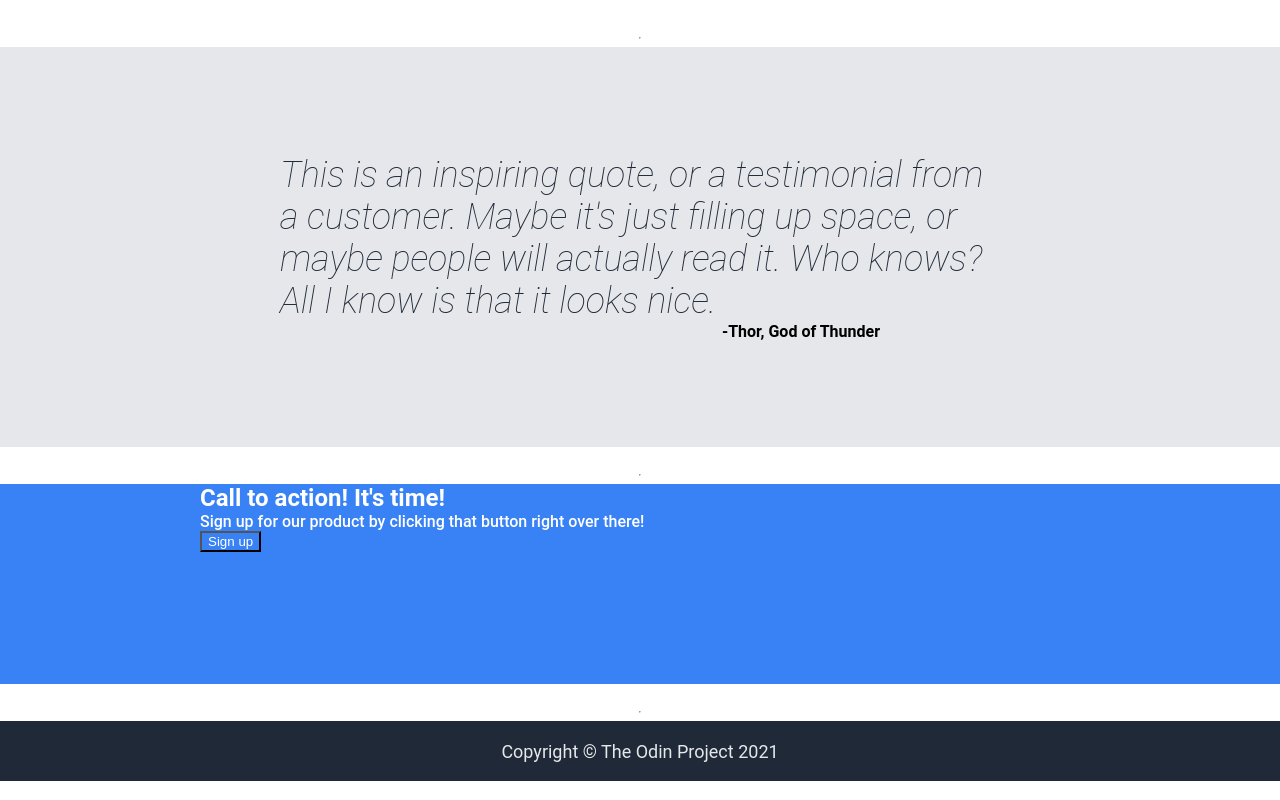
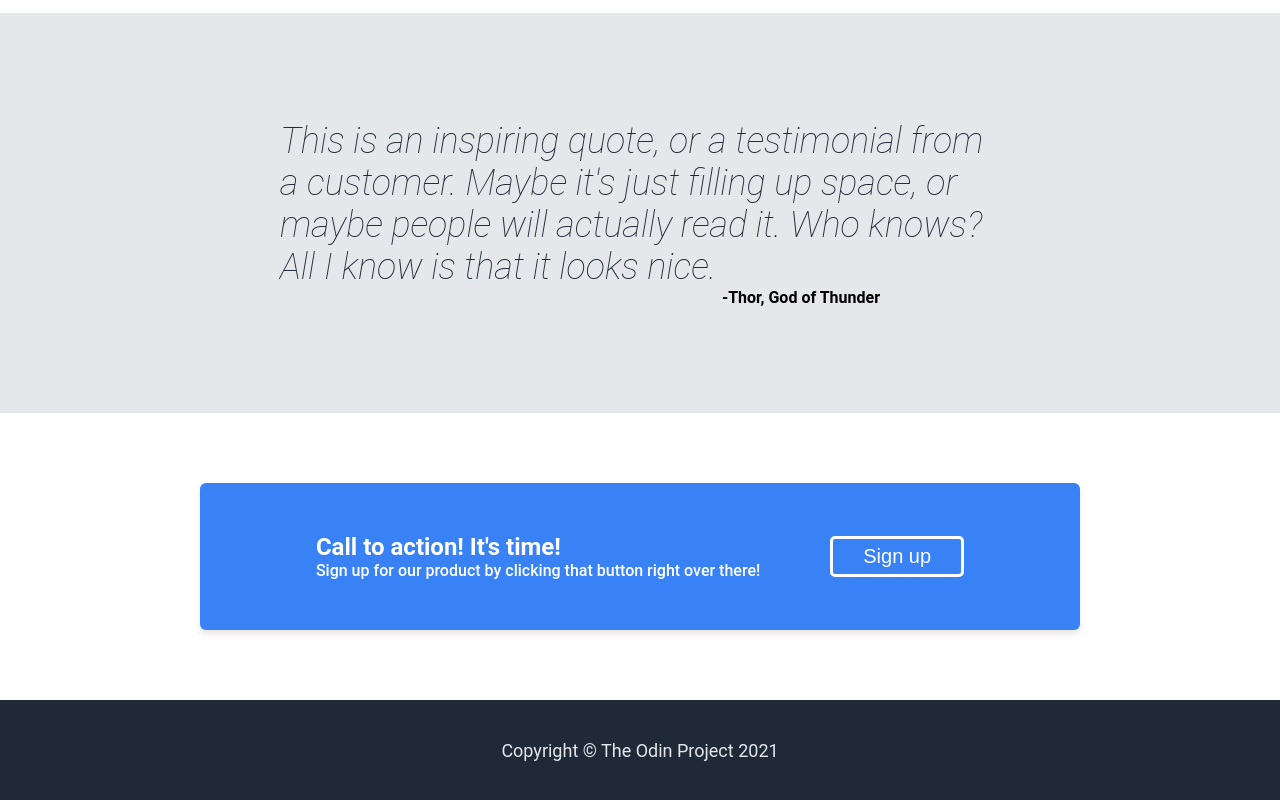
Before and after one commit to maggyleet/landing-page, a plain HTML site: page index.html in a window 1280 px wide. Shown: the part 889-1689 px from the top of the page. Drawn offline with Linux system fonts and the light colour scheme.

Commit message:
Finish styling  button

```diff
--- a/index.html
+++ b/index.html
@@ -37,11 +37,11 @@
         </div>
     </div>
 
-    <br>
-    <hr>
+
 
     <div class="two">
-        <div style=" font-size: 36px;color: #1f2937; font-weight: 900; text-align: center;">Some random information.
+        <div style=" font-size: 36px;color: #1f2937; font-weight: 900; text-align: center; padding-bottom: 40px;">Some
+            random information.
         </div>
         <div class="container">
             <div class="lkm">
@@ -64,8 +64,7 @@
 
     </div>
 
-    <br>
-    <hr>
+
 
     <div class="three">
         <div style="font-size: 36px;  font-style:italic;font-weight: 100;color: #1f2937;max-width: 720px;">This is an
@@ -75,20 +74,21 @@
         <div style="font-weight: 600;align-self: self-end; padding-right:200px ;">-Thor, God of Thunder</div>
     </div>
 
-    <br>
-    <hr>
+
 
     <div class="four">
-        <div class="four1">
-            <div style="font-weight: 700; color: white;font-size: 24px;">Call to action! It's time!</div>
-            <div style="font-weight: 500; color: white;">Sign up for our product by clicking that button right over
-                there!</div></div>
-            <div><button class="button-class">Sign up</button></div>
+        <div class="blue-box">
+            <div class="four1">
+                <div style="font-weight: 700; color: white;font-size: 24px;">Call to action! It's time!</div>
+                <div style="font-weight: 500; color: white;">Sign up for our product by clicking that button right over
+                    there!</div>
+            </div>
+            <div><button class="button-class2">Sign up</button></div>
+        </div>
 
     </div>
 
-    <br>
-    <hr>
+
 
     <div class="five">
         Copyright &copy; The Odin Project 2021
--- a/style.css
+++ b/style.css
@@ -1,19 +1,11 @@
 body {
     font-family: 'Roboto', sans-serif;
-    /* color: white; */
 }
 
 body {
-    /* font-family: Roboto, sans-serif; */
     margin: 0;
-    /* background: #aaa; */
-    /* color: #333; */
-    /* I'll give you this one for free lol */
     display: flex;
     flex-direction: column;
-    /* align-items: center; */
-    /* justify-content: center; */
-    /* padding: 0 150px; */
 }
 
 .header {
@@ -30,8 +22,6 @@ ul {
     gap: 15px;
 }
 
-
-
 .one {
     font-family: 'Roboto', sans-serif;
     color: white;
@@ -47,13 +37,6 @@ ul {
     gap: 8px;
 }
 
-
-/* .logo{
-    font-size: 24px;
-    color: #f9faf8;
-    font-weight: 900;
-} */
-
 .header-bottom {
     display: flex;
     justify-content: space-between;
@@ -68,17 +51,6 @@ ul {
     width: 800px;
 }
 
-/* .hero-main{
-    font-size: 48px;
-    color: #f9faf8;
-    font-weight: 900;
-} */
-
-/* .header-link, .hero-sec{
-    font-size: 18px;
-    color: #e5e7eb;
-} */
-
 button,
 .four1 {
     background-color: #3882f6;
@@ -91,22 +63,6 @@ button,
     font-size: 20px;
     border-color: #3882f6;
 }
-
-/* .button-class{
-    background-color: #4CAF50;
-            color: white;
-            padding: 10px 20px;
-            text-align: center;
-            border: none;
-            border-radius: 5px;
-            cursor: pointer;
-} */
-
-/* .info{
-    font-size: 36px;
-    color: #1f2937;
-    font-weight: 900;
-} */
 
 .two {
     padding: 40px 200px 100px 200px;
@@ -123,29 +79,50 @@ button,
 }
 
 .four {
-    padding: 0 200px;
-    height: 200px;
-    /* display: flex; */
-    background-color: #3882f6;
-    /* width: 0 200px; */
+    padding: 70px 200px;
+    height: auto;
+    display: flex;
+    justify-content: center;
 }
 
 .four1 {
     display: flex;
     flex-direction: column;
-    /* align-content: center; */
+    align-content: center;
     justify-content: center;
+    padding: auto 50px;
+}
+
+
+.blue-box {
+    border-radius: 6px;
+    width: 1000px;
+    display: flex;
+    justify-content: center;
+    align-items: center;
+    gap: 70px;
+    background-color: #3882f6;
+    padding: 50px 20px;
+    box-shadow: 0px 4px 6px rgba(0, 0, 0, 0.1);
 }
 
 button {
     color: white;
 }
 
-/* .quote{
-    font-size: 36px;
-    font-style:italic;
-    color: #1f2937;
-} */
+
+
+.button-class2 {
+    padding: 6px 30px;
+    border-radius: 5px;
+    text-align: center;
+    font-size: 20px;
+    color: white;
+    background-color: #3882f6;
+    border: 3px solid white;
+    cursor: pointer;
+    transition: background-color 0.3s ease, transform 0.2s ease;
+}
 
 .five {
     margin-top: auto;
@@ -155,7 +132,7 @@ button {
     display: flex;
     justify-content: center;
     align-items: center;
-    height: 60px;
+    height: 100px;
     padding: 0 200px;
 
 }
@@ -173,8 +150,8 @@ button {
 }
 
 .lkm img {
-    border: 5px solid #3882f6; /* Add a 5px solid border in the specified color */
-    border-radius: 8px; /* Optional: Add rounded corners */
-    width: 150px; /* Optional: Set a consistent image width */
-    height: 150px; /* Maintain aspect ratio */
+    border: 5px solid #3882f6;
+    border-radius: 8px;
+    width: 150px;
+    height: 150px;
 }
```
